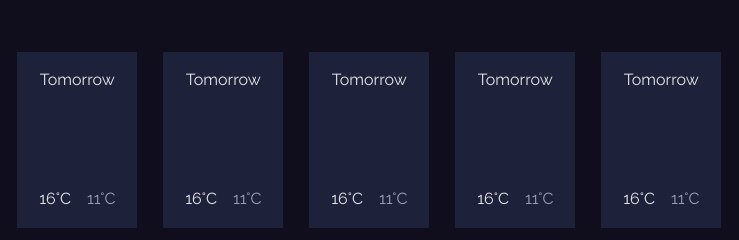
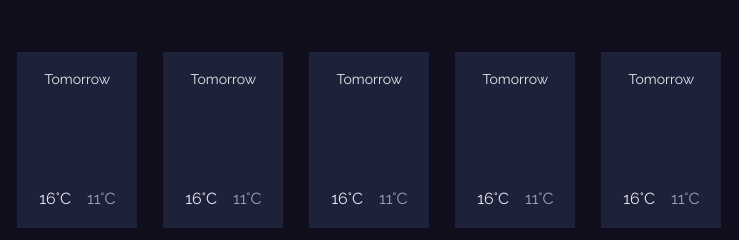
Before and after one commit to peter-abah/weather-app, a website built with webpack: page src/index.html in a window 1280 px wide. Shown: the top 240 px of the page, 484-1223 px from the left. Built offline with nearby package versions, Linux system fonts and the light colour scheme; files whose address does not match are found by name; what pubsub-js would draw is missing.

Commit message:
change font size of date in forecast card

```diff
--- a/src/assets/scss/components/_forecast.scss
+++ b/src/assets/scss/components/_forecast.scss
@@ -17,6 +17,7 @@
 
     &__title {
       margin-bottom: .625rem;
+      font-size: .875rem;
     }
 
     &__temp {
```
